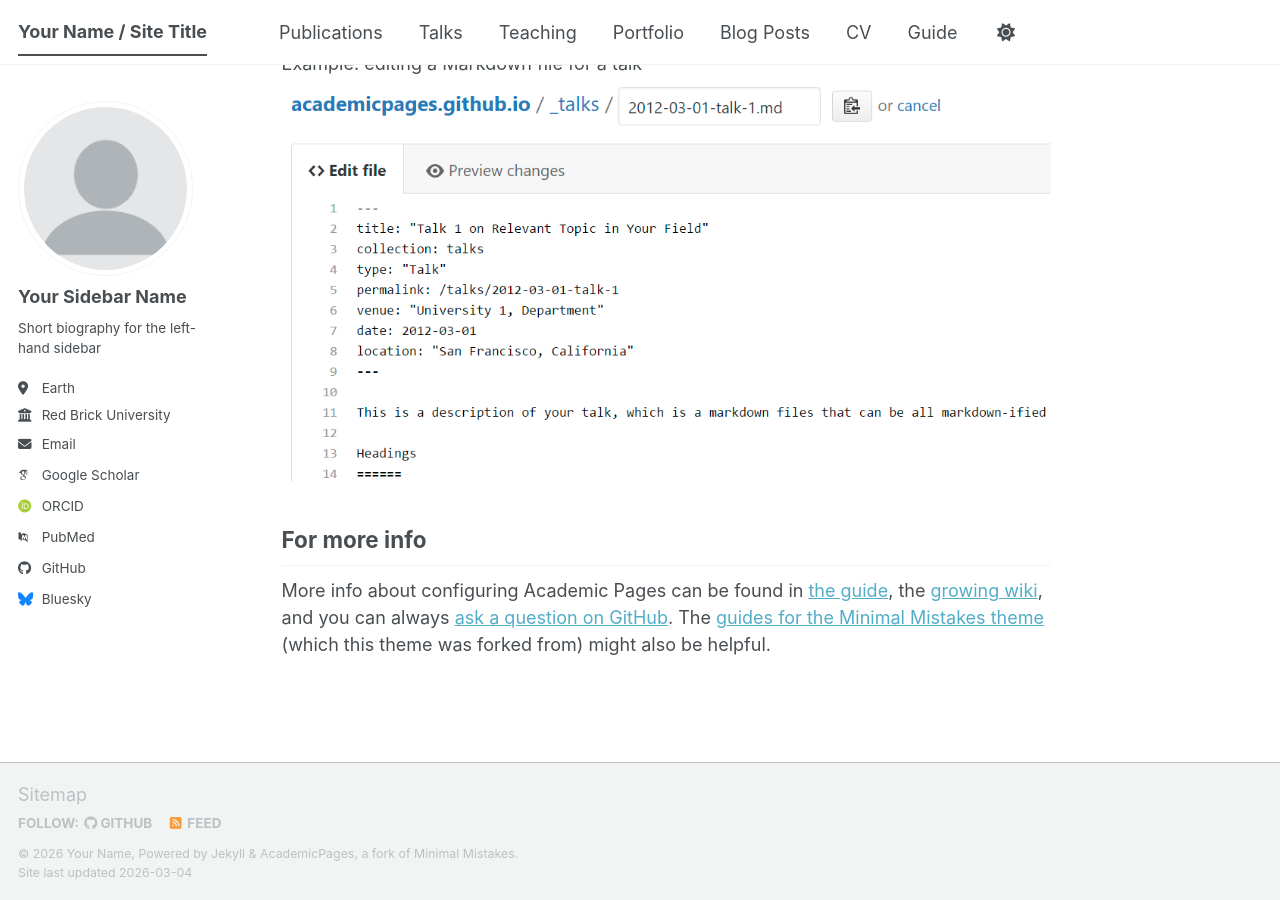
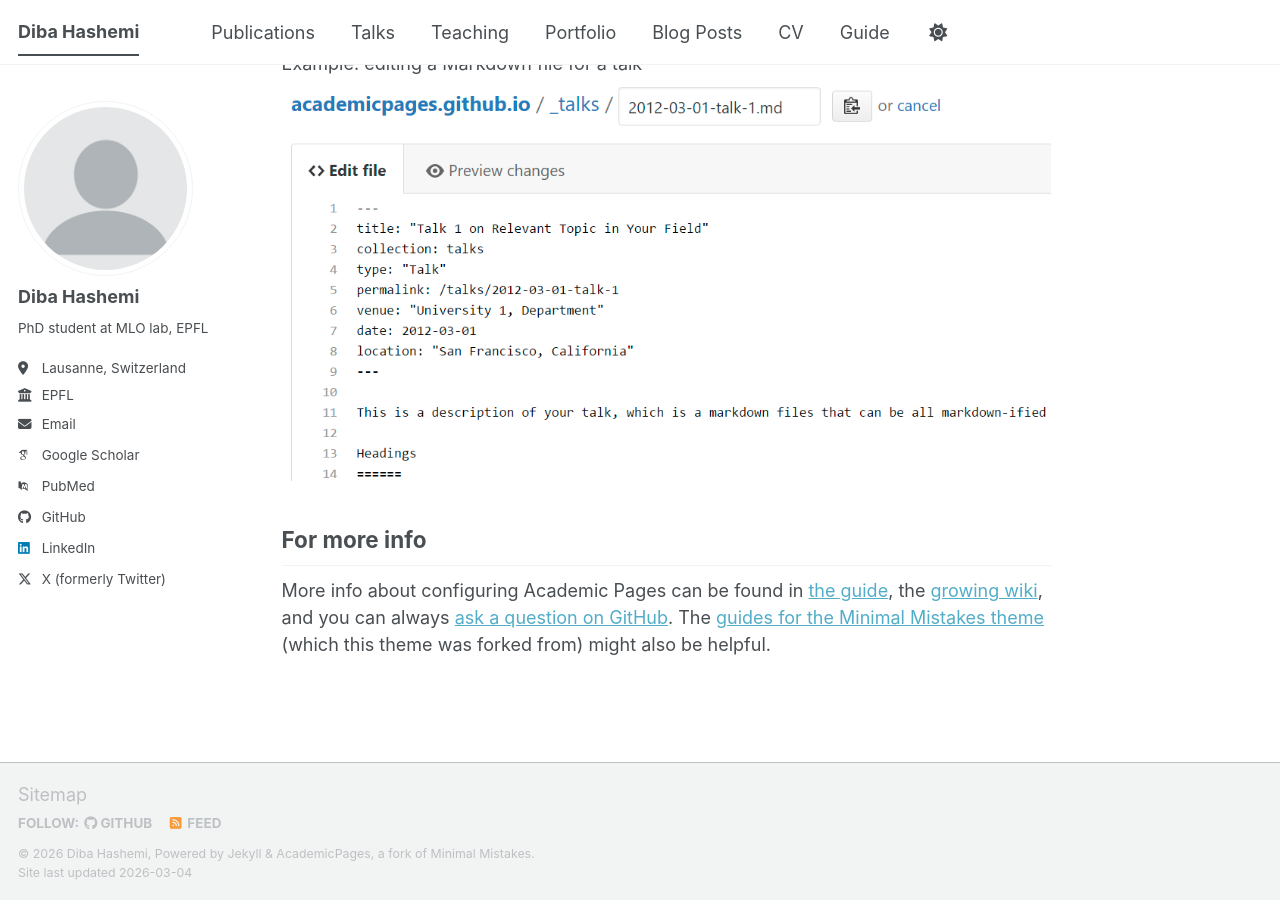
Before and after one commit to dibahme/dibahme.github.io, a Jekyll site: the page built from _pages/about.md, in a window 1280 px wide and 900 px high, scrolled down 2720 px. Built offline with Jekyll 4.4.1, drawn with Linux system fonts in a browser that asks for light colours; some web fonts are replaced; a script bundle is joined from its source files by our own code; library files that are not in the unit come from our copies.

Commit message:
add websites

```diff
--- a/_config.yml
+++ b/_config.yml
@@ -9,9 +9,9 @@
 # Basic Site Settings
 locale                   : "en-US"
 site_theme               : "default" # The available themes options are "default", "air", "sunrise", "mint", "dirt" and "contrast"
-title                    : "Your Name / Site Title"
+title                    : "Diba Hashemi"
 title_separator          : "-"
-name                     : &name "Your Name"
+name                     : &name "Diba Hashemi"
 description              : &description "Your Name's academic portfolio"   # Update this with a general description of your site, this is the default if not overridden by a page
 url                      : https://academicpages.github.io # The base hostname & protocol for your site e.g. "https://[your GitHub username].github.io",
                                                            # or if you already have some other page hosted on Github then use "https://[your GitHub username].github.io/[Your Repo Name]"
@@ -24,21 +24,21 @@ repository               : "academicpages/academicpages.github.io"
 author:
   # Biographic information
   avatar           : "profile.png"
-  name             : "Your Sidebar Name"
+  name             : "Diba Hashemi"
   pronouns         : # example: "she/her"
-  bio              : "Short biography for the left-hand sidebar"
-  location         : "Earth"
-  employer         : "Red Brick University"
+  bio              : "PhD student at MLO lab, EPFL"
+  location         : "Lausanne, Switzerland"
+  employer         : "EPFL"
   uri              : # URL
-  email            : "none@example.org"
+  email            : "diba.hashemi@epfl.ch"
 
   # Academic websites
   academia         : # URL
   arxiv            : # URL - Update with the correct link to your profile
-  googlescholar    : "https://scholar.google.com/citations?user=PS_CX0AAAAAJ"
+  googlescholar    : "https://scholar.google.com/citations?hl=en&user=KU-7kn0AAAAJ&view_op=list_works&sortby=pubdate"
   inspire-hep      : # URL
   impactstory      : # URL
-  orcid            : "https://orcid.org/yourorcidurl"
+  orcid            : # "https://orcid.org/yourorcidurl"
   semantic         : # URL
   ssrn             : # URL
   pubmed           : "https://www.ncbi.nlm.nih.gov/pubmed/?term=john+snow"
@@ -57,7 +57,7 @@ author:
 
   # Social media
   artstation       : # Username
-  bluesky          : "bsky.app" # Replace this with you Bluesky username
+  bluesky          : #"bsky.app" # Replace this with you Bluesky username
   facebook         : # Username
   flickr           : # Username
   foursquare       : # Username
@@ -66,7 +66,7 @@ author:
   keybase          : # Username
   instagram        : # Username
   lastfm           : # Username
-  linkedin         : # Username
+  linkedin         : "https://www.linkedin.com/in/diba-hashemi-34362222a/?originalSubdomain=ch"
   mastodon         : # URL
   medium           : # URL
   pinterest        : # Username
@@ -74,7 +74,7 @@ author:
   steam            : # Username
   telegram         : # URL
   tumblr           : # Username
-  twitter          : # Username for X / Twitter
+  twitter          : "https://x.com/diba_hashemi"
   vine             : # Username
   weibo            : # Username
   wikipedia        : # Username
```
